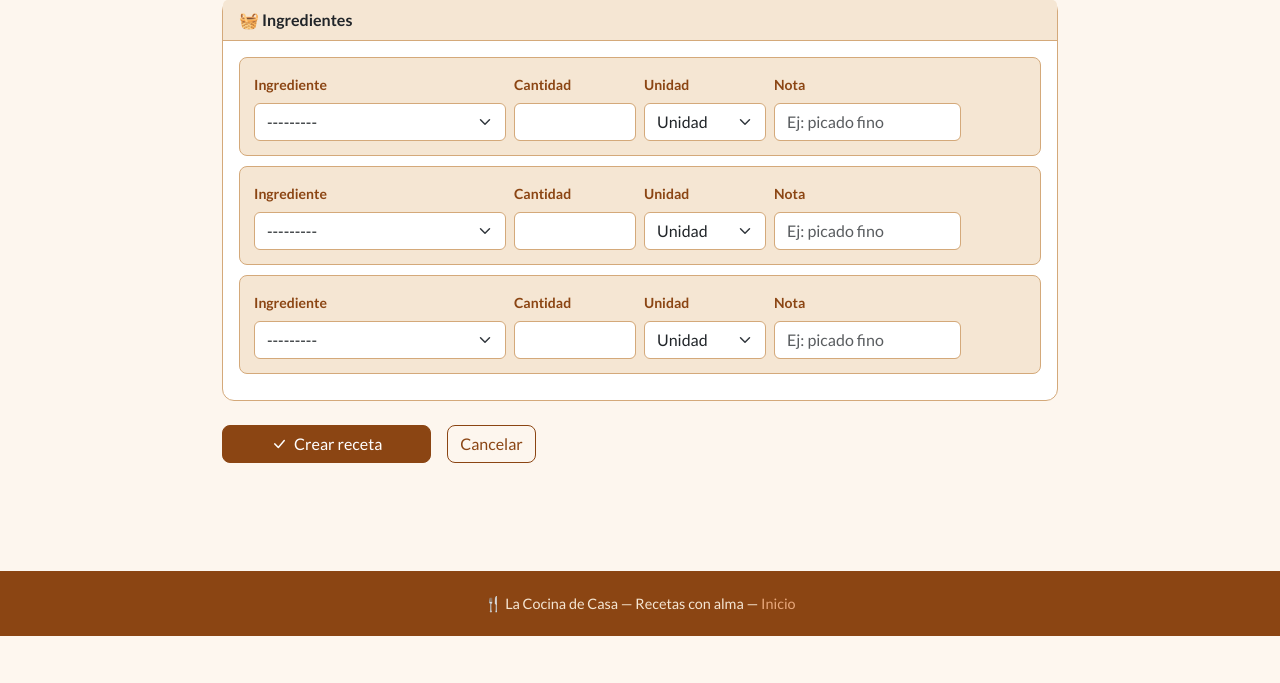
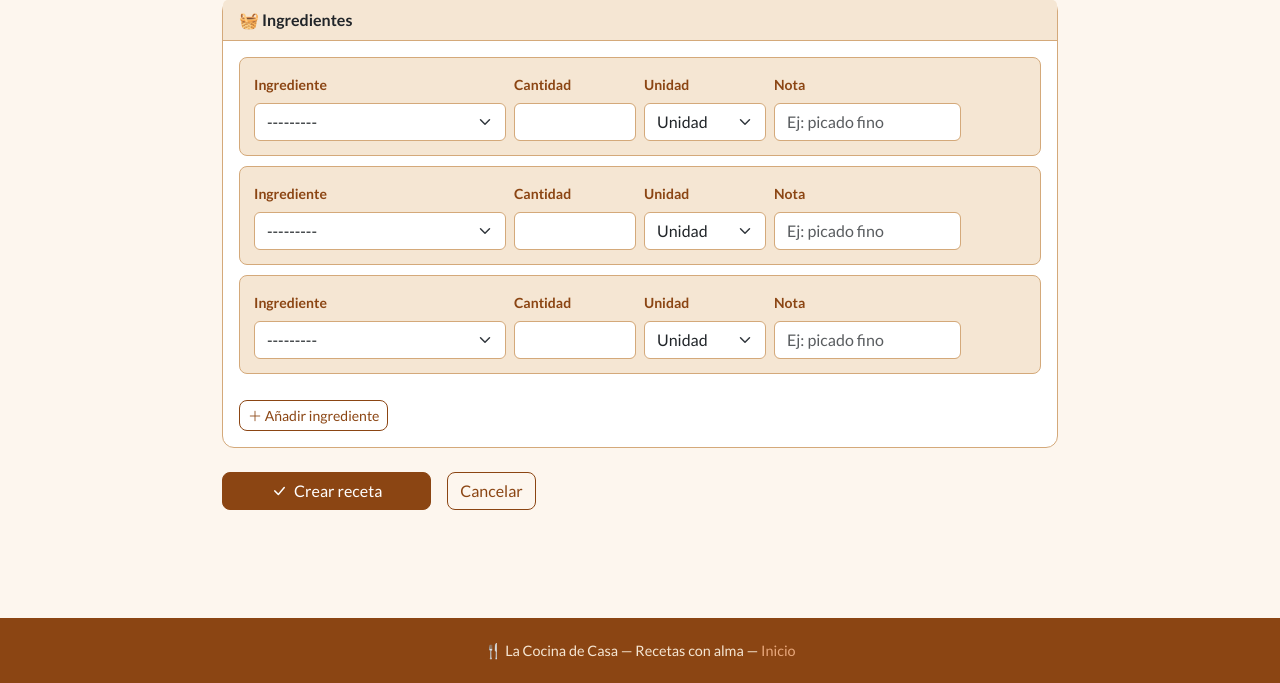
Before and after one commit to asibgon962/Web-de-Recetas, a Django app: page /receta/nueva/ in a window 1280 px wide. Shown: the part 1098-1781 px from the top of the page. Before the commit the page ends 1734 px from the top, so only its background shows below. Run offline with Django 5.2, Linux system fonts and the light colour scheme; a user stored in the database is signed in; tables that the repository leaves empty hold one stand-in row (values such as "Sample post").

Commit message:
boton para añadir más de 3 ingredientes

```diff
--- a/templates/form_receta.html
+++ b/templates/form_receta.html
@@ -116,6 +116,9 @@
             </div>
           {% endfor %}
         </div>
+        <button type="button" class="btn btn-outline-rustico btn-sm mt-3" id="btn-anadir-ingrediente">
+          <i class="bi bi-plus-lg"></i> Añadir ingrediente
+        </button>
       </div>
     </div>
 
@@ -129,3 +132,25 @@
   </form>
 </div>
 {% endblock %}
+
+{% block extra_js %}
+<script>
+  const container = document.getElementById('ingredientes-container');
+  const btnAnadir = document.getElementById('btn-anadir-ingrediente');
+  const totalForms = document.getElementById('id_form-TOTAL_FORMS');
+
+  btnAnadir.addEventListener('click', function () {
+    const formCount = parseInt(totalForms.value);
+    const firstForm = container.querySelector('.formset-ingrediente');
+    const newForm = firstForm.cloneNode(true);
+
+    newForm.innerHTML = newForm.innerHTML.replace(/form-(\d+)-/g, 'form-' + formCount + '-');
+
+    newForm.querySelectorAll('input, textarea').forEach(el => el.value = '');
+    newForm.querySelectorAll('select').forEach(el => el.selectedIndex = 0);
+
+    container.appendChild(newForm);
+    totalForms.value = formCount + 1;
+  });
+</script>
+{% endblock %}
```
